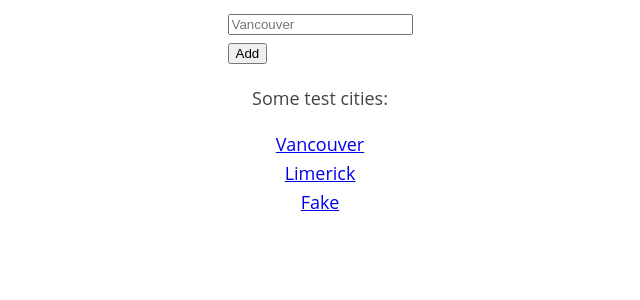
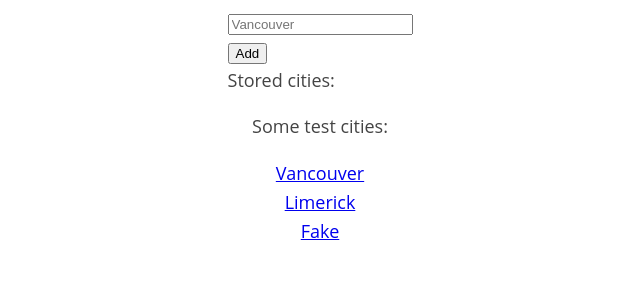
Before and after one commit to anthonyoconnor/weather, an Angular app: page /add-city in a window 1280 px wide. Shown: the top 300 px of the page, without its empty margins (320-960 px from the left). Built offline with nearby package versions, Linux system fonts and the light colour scheme.

Commit message:
Add city storage service
This stores and loads the cities so the user does not have to enter them each time they load the app.

```diff
--- a/src/app/add-city/add-city.component.html
+++ b/src/app/add-city/add-city.component.html
@@ -3,3 +3,5 @@
 <button (click)="addCity()" [disabled]="searching">Add</button>
 
 <div *ngIf="failed">Could not add the city.</div>
+
+<div>Stored cities: {{cityStorage.cities}}</div>
--- a/src/app/add-city/add-city.component.ts
+++ b/src/app/add-city/add-city.component.ts
@@ -1,6 +1,7 @@
 import { Component, OnInit } from '@angular/core';
 import { WeatherService } from '../weather.service';
 import { Router } from '@angular/router';
+import { CityStorageService } from '../city-storage.service';
 
 @Component({
   selector: 'app-add-city',
@@ -11,7 +12,7 @@ export class AddCityComponent implements OnInit {
   newCity: string;
   failed: boolean;
   searching: boolean;
-  constructor(public weatherService: WeatherService, private router: Router) { }
+  constructor(public weatherService: WeatherService, private router: Router, public cityStorage: CityStorageService) { }
 
   ngOnInit() {
   }
@@ -23,6 +24,7 @@ export class AddCityComponent implements OnInit {
     this.weatherService.getCurrentWeather(city).subscribe(x => {
       console.log('Successfully found city');
       this.searching = false;
+      this.cityStorage.addCity(city);
       this.router.navigate(['/city/' + city]);
     },
       error => {
--- /dev/null
+++ b/src/app/city-storage.service.ts
@@ -0,0 +1,21 @@
+import { Injectable } from '@angular/core';
+
+@Injectable({
+  providedIn: 'root'
+})
+export class CityStorageService {
+  public cities: string[] = [];
+  storageName = 'cities';
+  constructor() {
+    const existingCities = JSON.parse(localStorage.getItem(this.storageName));
+    if (existingCities) {
+      this.cities = existingCities;
+    }
+    console.log('Stored cities', this.cities);
+  }
+
+  addCity(city: string) {
+    this.cities.push(city);
+    localStorage.setItem(this.storageName, JSON.stringify(this.cities));
+  }
+}
```
